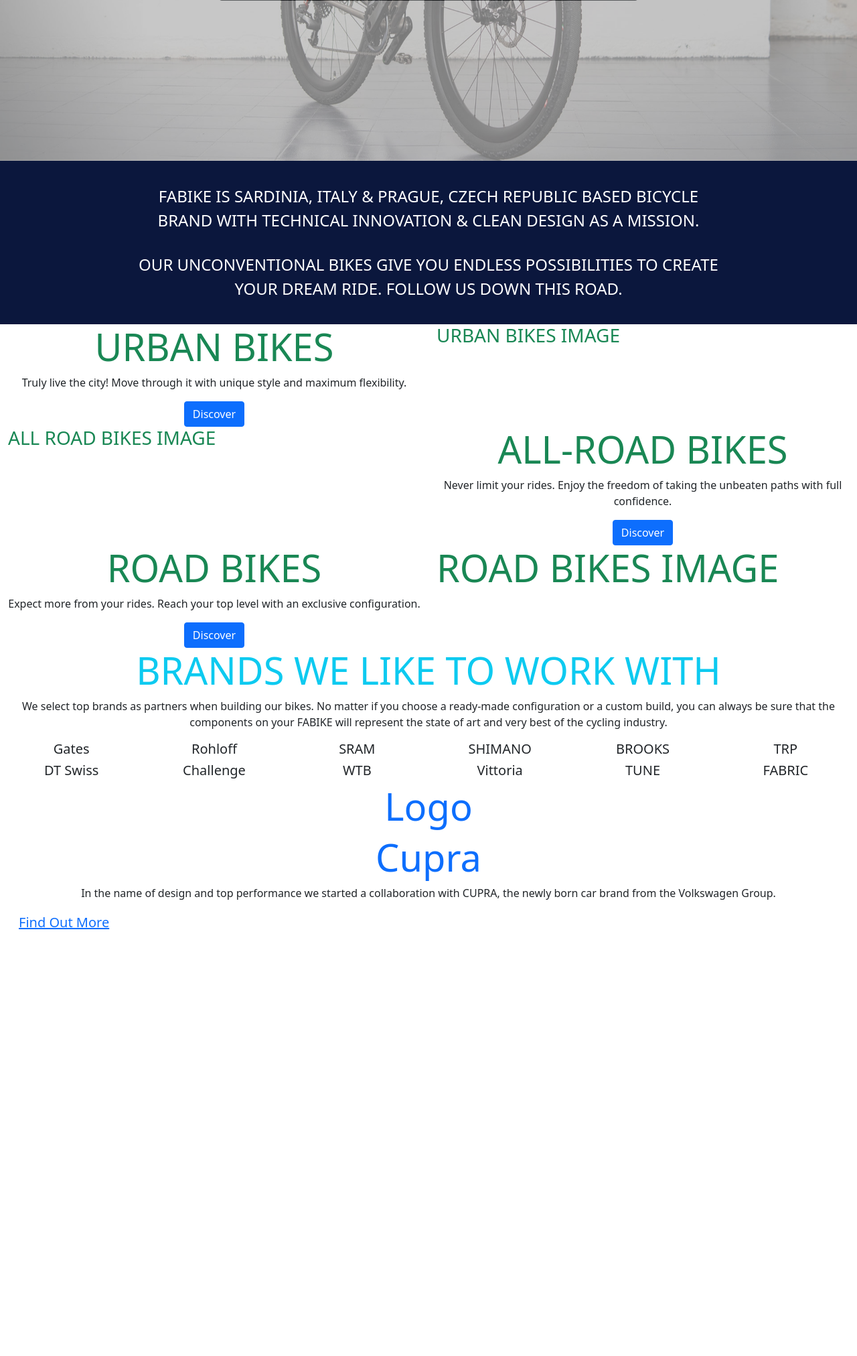
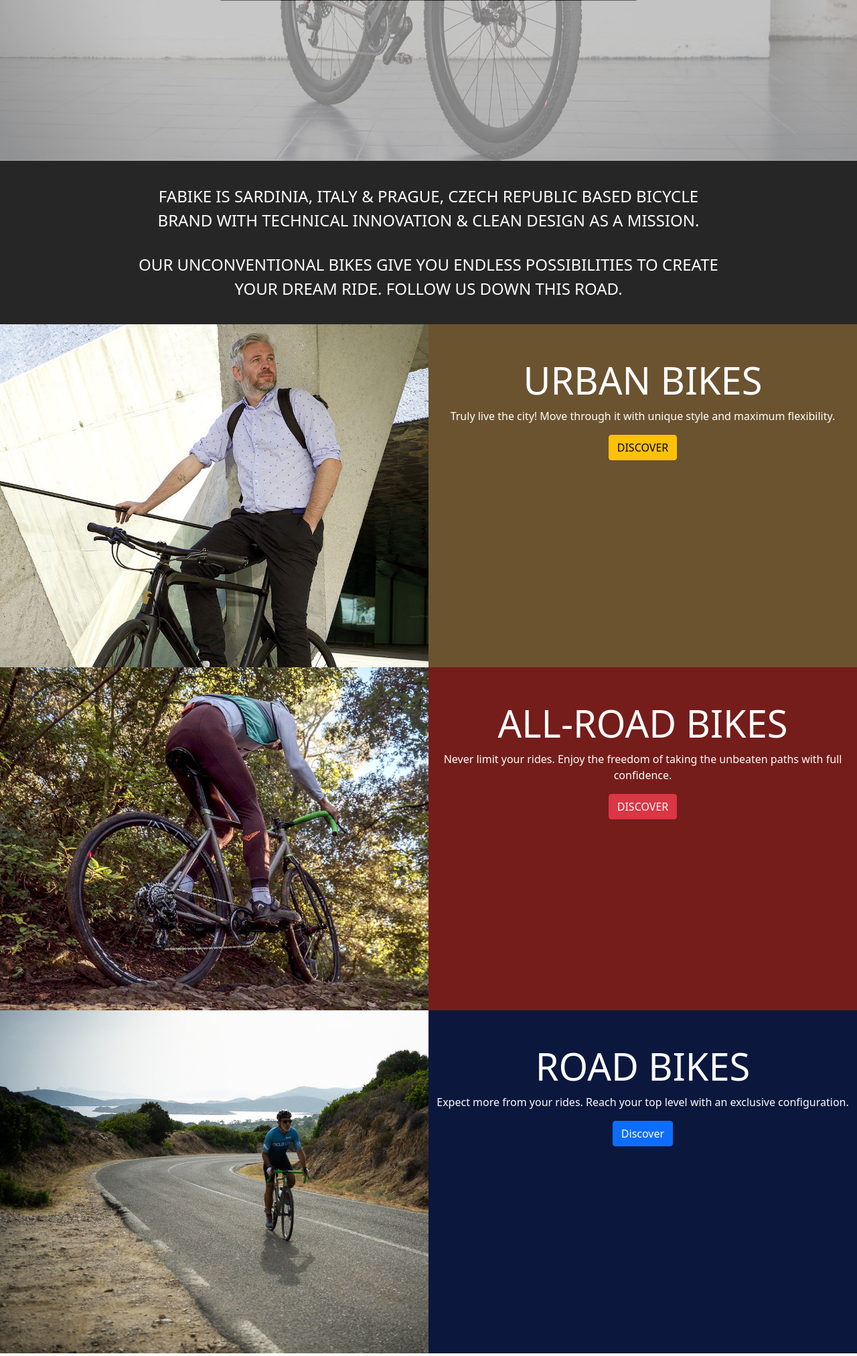
Before and after one commit to OlekSt/Fabike, a Django app: page / in a window 1280 px wide. Shown: the part 468-2492 px from the top of the page at 67% size. Run offline with Django 3.2, Linux system fonts and the light colour scheme; some libraries are stand-ins or nearby versions.

Commit message:
Added different bike types sections with images, text, buttons

```diff
--- a/home/templates/home/index.html
+++ b/home/templates/home/index.html
@@ -43,39 +43,39 @@
         <div class="row my-10">
             <div class="col">
                 <div class="row my-10">
-                    <div class="col-lg-6 col-sm-12 text-center">
-                        <h3 class="display-4 text-success">URBAN BIKES</h3>
-                        <p>
+                    <div class="col-lg-6 col-sm-12 px-0 box-image">
+                        <img class="feat-image" src="{% static 'img/index/homepage_featured_box_1.jpg' %}">
+                    </div>
+                    <div class="col-lg-6 col-sm-12 text-center box-urban">
+                        <h3 class="display-4 text-white">URBAN BIKES</h3>
+                        <p class="text-white mx-20">
                             Truly live the city! Move through it with unique style and maximum flexibility.
                         </p>
-                        <button type="button" href="" class="btn btn-primary">Discover</button>
-                    </div>
-                    <div class="col-lg-6 col-sm-12">
-                        <h3 class="display-7 text-success">URBAN BIKES IMAGE</h3>
+                        <button type="button" href="" class="btn btn-warning mt-20">DISCOVER</button>
                     </div>
                 </div>
                 <div class="row my-10">
-                    <div class="col-lg-6 col-sm-12 text-success">
-                        <h3 class="display-7">ALL ROAD BIKES IMAGE</h3>
+                    <div class="col-lg-6 col-sm-12 px-0 box-image">
+                        <img class="feat-image" src="{% static 'img/index/homepage_featured_box_2.jpg' %}">
                     </div>
-                    <div class="col-lg-6 col-sm-12 text-center">
-                        <h3 class="display-4 text-success">ALL-ROAD BIKES</h3>
-                        <p>
+                    <div class="col-lg-6 col-sm-12 text-center box-all-road">
+                        <h3 class="display-4 text-white">ALL-ROAD BIKES</h3>
+                        <p class="text-white mx-20">
                             Never limit your rides. Enjoy the freedom of taking the unbeaten paths with full confidence.
                         </p>
-                        <button type="button" href="" class="btn btn-primary">Discover</button>
+                        <button type="button" href="" class="btn btn-danger mt-20">DISCOVER</button>
                     </div>
                 </div>
                 <div class="row my-10">
-                    <div class="col-lg-6 col-sm-12 text-center">
-                        <h3 class="display-4 text-success">ROAD BIKES</h3>
-                        <p>
+                    <div class="col-lg-6 col-sm-12 px-0 box-image">
+                        <img class="feat-image" src="{% static 'img/index/homepage_featured_box_3.jpg' %}">
+                    </div>
+                    <div class="col-lg-6 col-sm-12 text-center box-road">
+                        <h3 class="display-4 text-white">ROAD BIKES</h3>
+                        <p class="text-white mx-20">
                             Expect more from your rides. Reach your top level with an exclusive configuration.
                         </p>
-                        <button type="button" href="" class="btn btn-primary">Discover</button>
-                    </div>
-                    <div class="col-lg-6 col-sm-12">
-                        <h3 class="display-4 text-success">ROAD BIKES IMAGE</h3>
+                        <button type="button" href="" class="btn btn-primary mt-20">Discover</button>
                     </div>
                 </div>
             </div>
--- a/static/css/base.css
+++ b/static/css/base.css
@@ -70,15 +70,46 @@
 }
 
 .intro-section{
-    background-color: #0b173d;
+    background-color: #262626;
     padding: 20px 0;
 }
 
+/* to scale width vs height of the image within div */
+.box-image{
+    position: relative;
+    overflow: hidden;
+    width: 100%;
+    height: auto;
+}
+
+.feat-image{
+    width: 100%;
+}
+
+.box-urban{
+    background-color: rgba(83, 55, 15, 0.858);
+}
+
+.box-all-road{
+    background-color: #751d1a;
+}
+
+.box-road{
+    background-color: #0b173d;
+}
+
+.box-urban,
+.box-all-road,
+.box-road{
+    padding: 50px 50px;
+}
+
+
 /* For various screen sizes */
-@media only screen and (min-width: 995px) {
+@media only screen and (min-width: 1200px) {
     .intro-text{
-        padding-left: 20%;
-        padding-right: 20%;
+        padding-left: 30%;
+        padding-right: 30%;
         font-size: 3em;
     }
 }
@@ -88,9 +119,9 @@
         padding-left: 35%;
     }
     .intro-text{
-        padding-left: 20%;
-        padding-right: 20%;
-        font-size: 2em;
+        padding-left: 30%;
+        padding-right: 30%;
+        font-size: 2.5em;
     }
 }
 
```
Also changed, not shown: static/img/index/homepage_featured_box_1.jpg (added), static/img/index/homepage_featured_box_2.jpg (added), static/img/index/homepage_featured_box_3.jpg (added).
